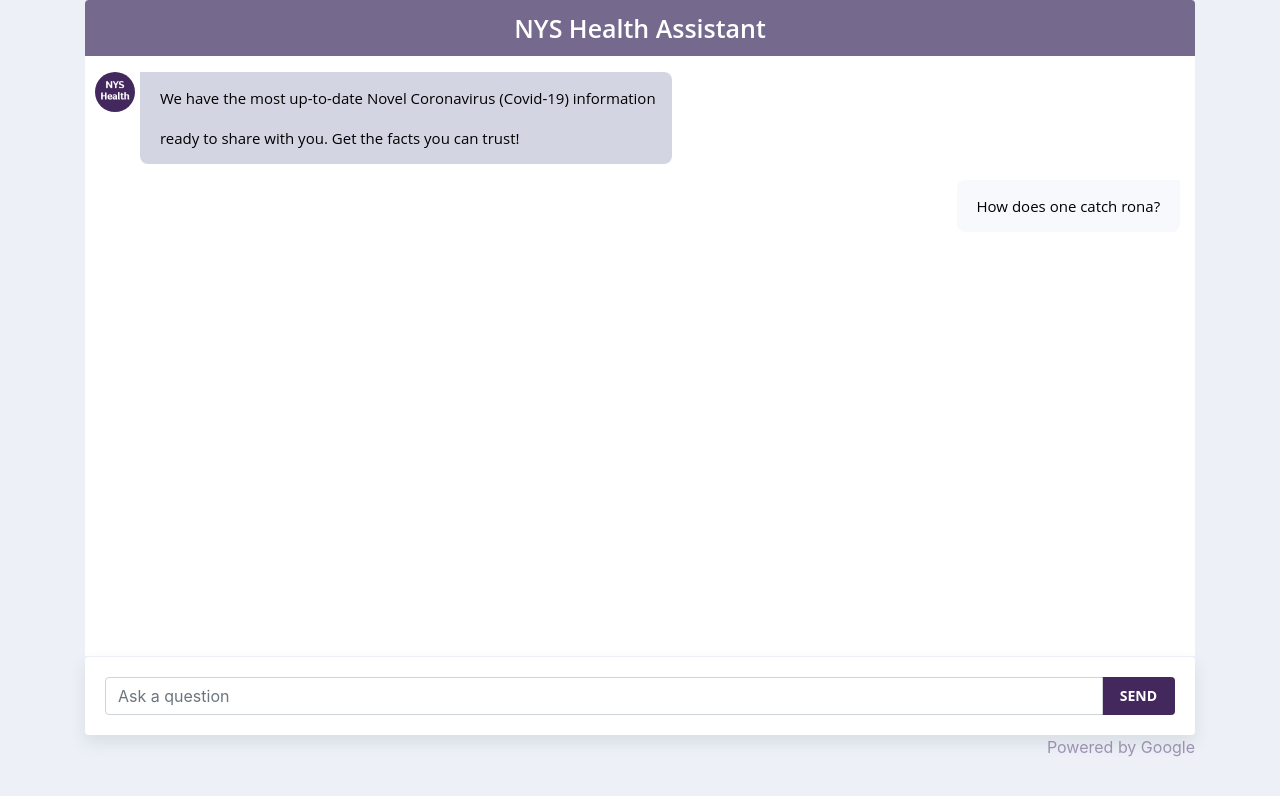
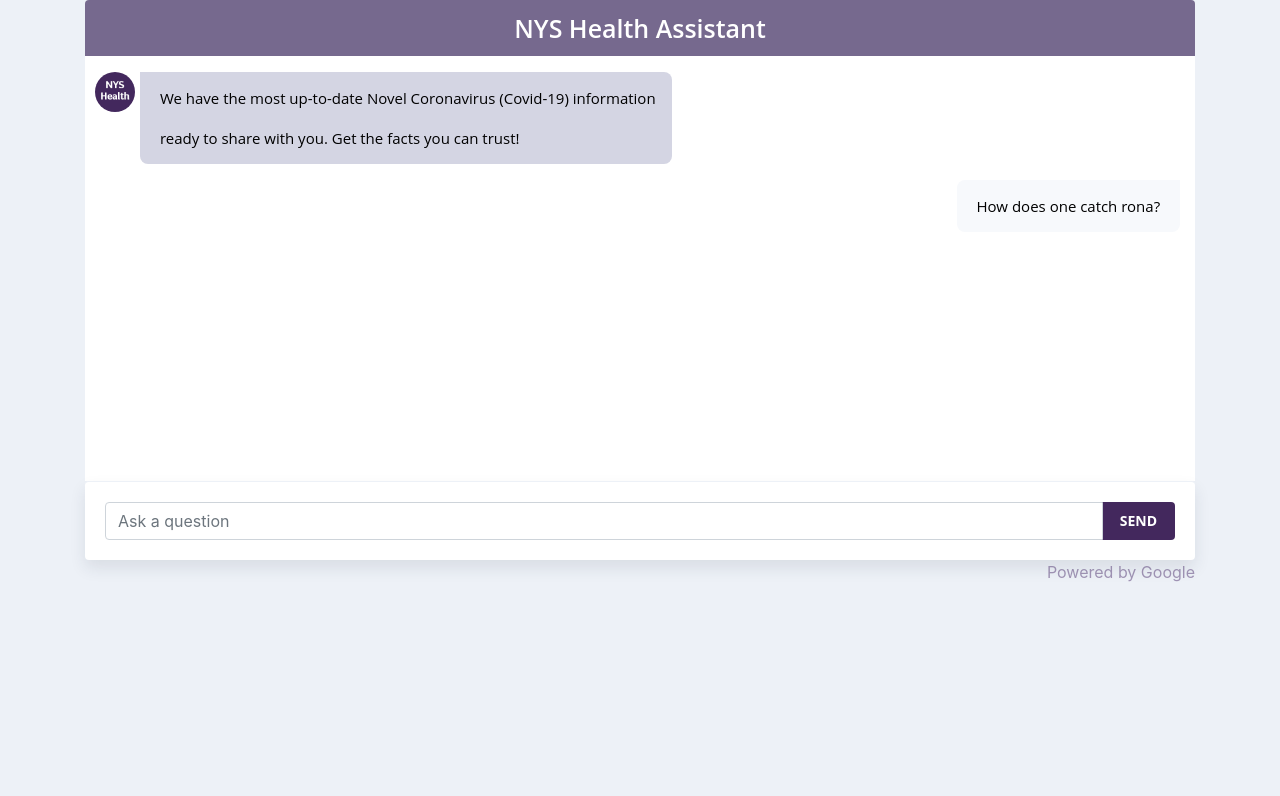
Before and after one commit to dSwiergiel/coronavirus-ai-chatbot, an Angular app: page / in a window 1280 px wide. Shown: the top 796 px of the page. Built offline with nearby package versions, Linux system fonts and the light colour scheme.

Commit message:
Small UI change

```diff
--- a/src/app/chat/chat.component.scss
+++ b/src/app/chat/chat.component.scss
@@ -1,7 +1,7 @@
 .messageContainer {
   background-color: white !important;
   overflow-y: auto;
-  height: 600px;
+  height: 425px;
   padding: 0px 0px 20px 0px;
 }
 
```
